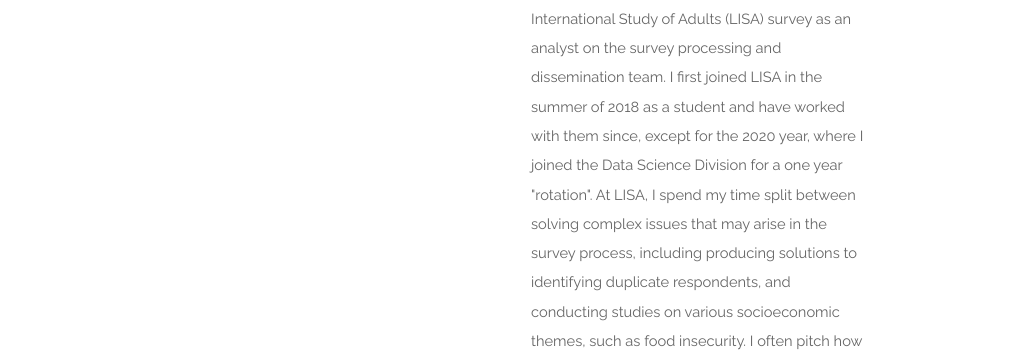
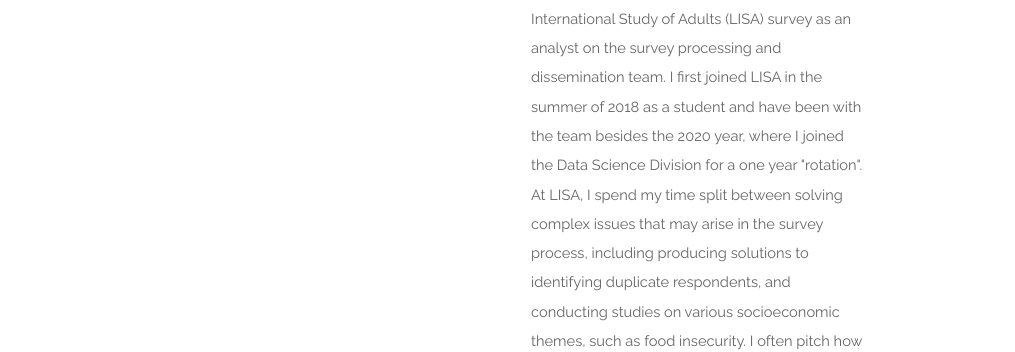
Before and after one commit to a-elhajj/a-elhajj.github.io, a Jekyll site: the page index.html, which Jekyll copies as it is, in a window 1280 px wide and 1400 px high, scrolled down 952 px. Shown: the part 280-632 px from the top of the window, without its empty margins (131-1146 px from the left). Built offline with Jekyll 4.4.1, drawn with Linux system fonts in a browser that asks for light colours; some of the changed text lies outside the part shown.

Commit message:
added to bio

```diff
--- a/index.html
+++ b/index.html
@@ -97,7 +97,7 @@
         </p>
 
         <p>I currently work with the Longitudinal and International Study of Adults (LISA) survey as an analyst on the survey processing and dissemination team.
-            I first joined LISA in the summer of 2018 as a student and have worked with them since, except for the 2020 year, where I joined the Data Science Division for a one year
+            I first joined LISA in the summer of 2018 as a student and have been with the team besides the 2020 year, where I joined the Data Science Division for a one year
             "rotation". At LISA, I spend my time split between solving complex issues that may arise in the survey process, including producing solutions to
             identifying duplicate respondents, and conducting studies on various socioeconomic themes, such as food insecurity. I often pitch how data science and
             automation can be used to speed up the survey processes and have successfully implemented data science tools into the LISA pipeline.
```
